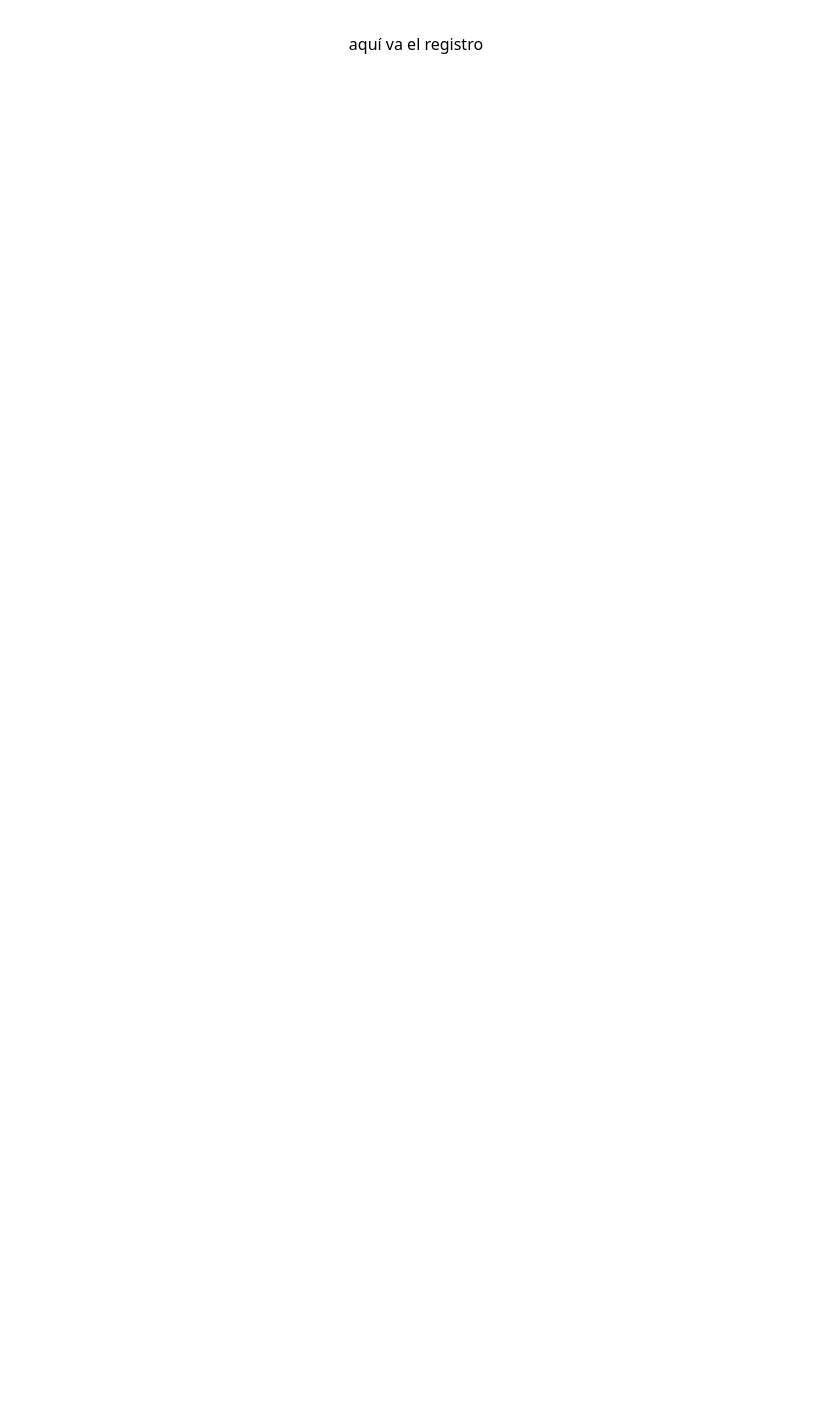
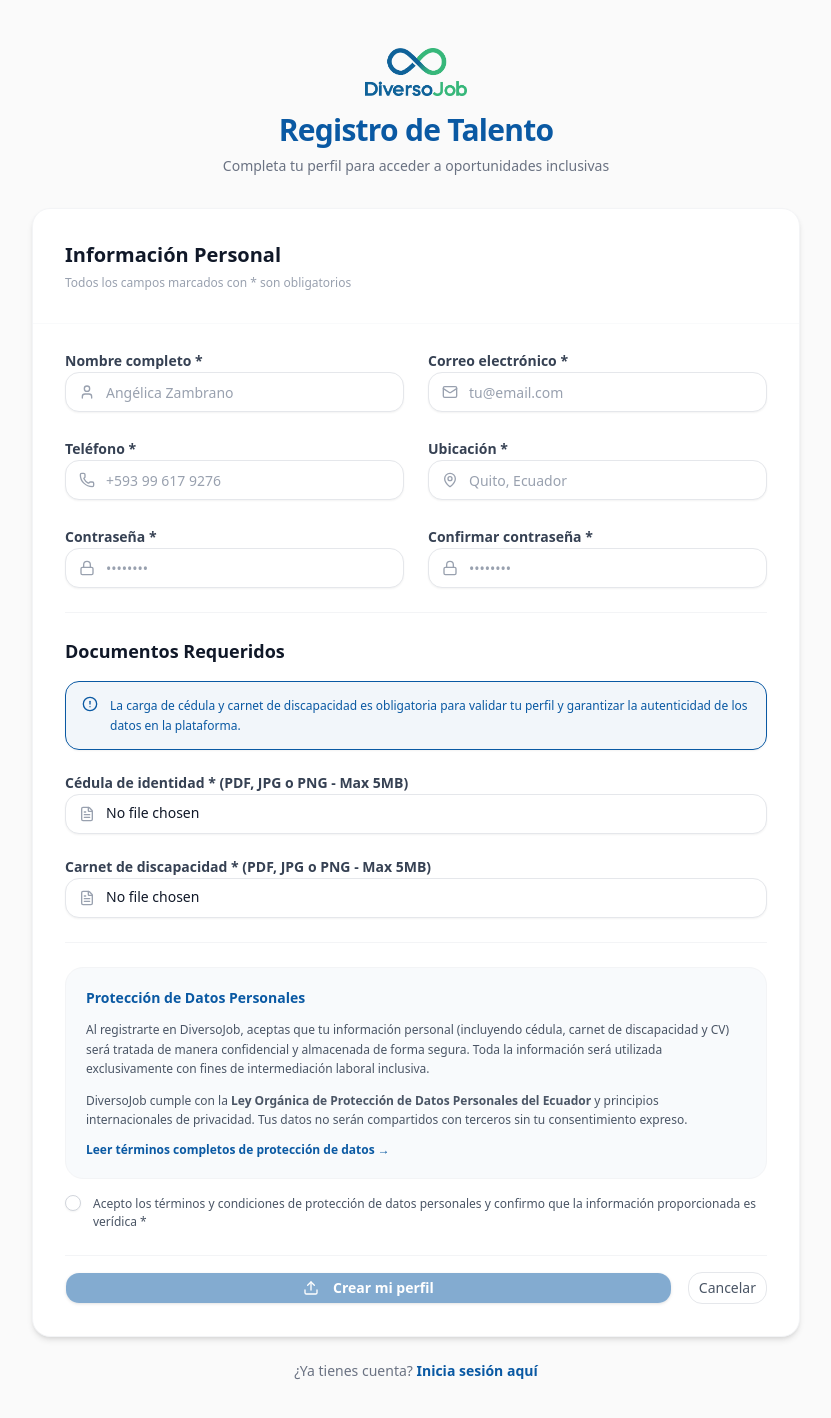
Before and after one commit to DiversoJobIT/frontend-web, a Next.js app: page /register in a window 1280 px wide. Shown: the top 1418 px of the page, without its empty margins (224-1055 px from the left). Before the commit the page ends 800 px from the top, so only its background shows below. Built offline with nearby package versions, Linux system fonts and the light colour scheme.

Commit message:
feat(register): integrate modular sections in register page

```diff
--- a/app/register/page.tsx
+++ b/app/register/page.tsx
@@ -1,7 +1,131 @@
+"use client";
+
+import { useState } from "react";
+import { useRouter } from "next/navigation";
+import Image from "next/image";
+import { Upload } from "lucide-react";
+import { Button } from "@/components/ui/button";
+import { Card, CardContent, CardDescription, CardHeader, CardTitle } from "@/components/ui/card";
+import { PersonalInfoSection } from "./components/PersonalInfoSection";
+import { RequiredDocumentsSection } from "./components/RequiredDocumentsSection";
+import { DataProtectionSection } from "./components/DataProtectionSection";
+import { TermsDialog } from "./components/TermsDialog";
+
 export default function RegisterPage() {
+  const router = useRouter();
+  const [showTerms, setShowTerms] = useState(false);
+  const [acceptedTerms, setAcceptedTerms] = useState(false);
+  const [cedulaFile, setCedulaFile] = useState<File | null>(null);
+  const [carnetFile, setCarnetFile] = useState<File | null>(null);
+
+  const handleSubmit = (e: React.FormEvent) => {
+    e.preventDefault();
+
+    if (!cedulaFile || !carnetFile) {
+      alert("Por favor, sube todos los documentos requeridos");
+      return;
+    }
+
+    if (!acceptedTerms) {
+      alert("Debes aceptar los términos y condiciones de protección de datos");
+      return;
+    }
+
+    // Procesamiento del formulario exitoso (mock)
+    router.push("/");
+  };
+
   return (
-    <div className="p-8 text-center font-sans">
-      aquí va el registro
+    <div className="min-h-screen bg-[#fafafa] py-12 px-4 font-sans antialiased text-[#1a1a1a]">
+      <div className="container mx-auto max-w-3xl">
+        {/* Header con el Logo */}
+        <div className="text-center mb-8">
+          <div className="inline-flex items-center justify-center mb-4">
+            <Image
+              src="/DiversoJob.png"
+              alt="DiversoJob Logo"
+              width={160}
+              height={160}
+              className="h-12 w-auto"
+              priority
+            />
+          </div>
+          <h1 className="text-3xl font-extrabold text-[#0a59a3] tracking-tight">
+            Registro de Talento
+          </h1>
+          <p className="mt-2 text-sm text-gray-500">
+            Completa tu perfil para acceder a oportunidades inclusivas
+          </p>
+        </div>
+
+        {/* Card Principal del Formulario */}
+        <Card className="border border-gray-100 shadow-md rounded-2xl bg-white overflow-hidden">
+          <CardHeader className="p-8 border-b border-gray-50">
+            <CardTitle className="text-xl font-bold text-gray-900">
+              Información Personal
+            </CardTitle>
+            <CardDescription className="text-xs text-gray-400">
+              Todos los campos marcados con * son obligatorios
+            </CardDescription>
+          </CardHeader>
+          <CardContent className="px-8 pb-8">
+            <form onSubmit={handleSubmit} className="space-y-6">
+              {/* Sección 1: Información Personal */}
+              <PersonalInfoSection />
+
+              {/* Sección 2: Documentos Obligatorios */}
+              <RequiredDocumentsSection
+                cedulaFile={cedulaFile}
+                setCedulaFile={setCedulaFile}
+                carnetFile={carnetFile}
+                setCarnetFile={setCarnetFile}
+              />
+
+              {/* Sección 3: Protección de Datos */}
+              <DataProtectionSection
+                acceptedTerms={acceptedTerms}
+                setAcceptedTerms={setAcceptedTerms}
+                onReadTermsClick={() => setShowTerms(true)}
+              />
+
+              {/* Acciones del Formulario */}
+              <div className="flex gap-4 pt-4 border-t border-gray-100">
+                <Button
+                  type="submit"
+                  className="flex-1 bg-[#0a59a3] hover:bg-[#004b8d] text-white py-2.5 rounded-xl font-bold cursor-pointer transition-colors shadow-sm disabled:opacity-50 disabled:pointer-events-none"
+                  disabled={!acceptedTerms || !cedulaFile || !carnetFile}
+                >
+                  <Upload className="size-4 mr-2" />
+                  Crear mi perfil
+                </Button>
+                <Button
+                  type="button"
+                  variant="outline"
+                  className="rounded-xl border border-gray-200 text-gray-600 hover:bg-slate-50 cursor-pointer"
+                  onClick={() => router.push("/")}
+                >
+                  Cancelar
+                </Button>
+              </div>
+            </form>
+          </CardContent>
+        </Card>
+
+        {/* Sección 4: Modal de Términos y Condiciones */}
+        <TermsDialog open={showTerms} onOpenChange={setShowTerms} />
+
+        <div className="text-center mt-6">
+          <p className="text-sm text-gray-500">
+            ¿Ya tienes cuenta?{" "}
+            <button
+              onClick={() => router.push("/")}
+              className="text-[#0a59a3] hover:text-[#004b8d] hover:underline font-bold transition-colors cursor-pointer"
+            >
+              Inicia sesión aquí
+            </button>
+          </p>
+        </div>
+      </div>
     </div>
   );
 }
```
